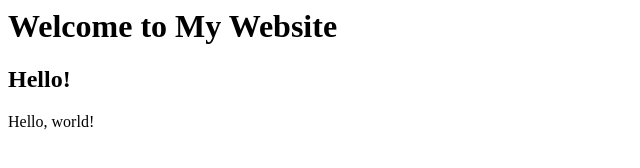
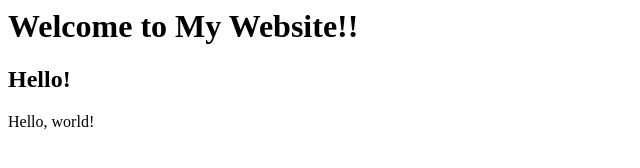
Before and after one commit to Urmatster/hello, a plain HTML site: page hello.html in a window 1280 px wide. Shown: the full height of the page, 0-640 px from the left. Drawn offline with Linux system fonts and the light colour scheme.

Commit message:
Add exclamaion point

```diff
--- a/hello.html
+++ b/hello.html
@@ -6,7 +6,7 @@
     <title>HEllo</title>
 </head>
 <body>
-    <h1>Welcome to My Website</h1>
+    <h1>Welcome to My Website!!</h1>
     <h2>Hello!</h2>
    Hello, world!
 </body>
```
